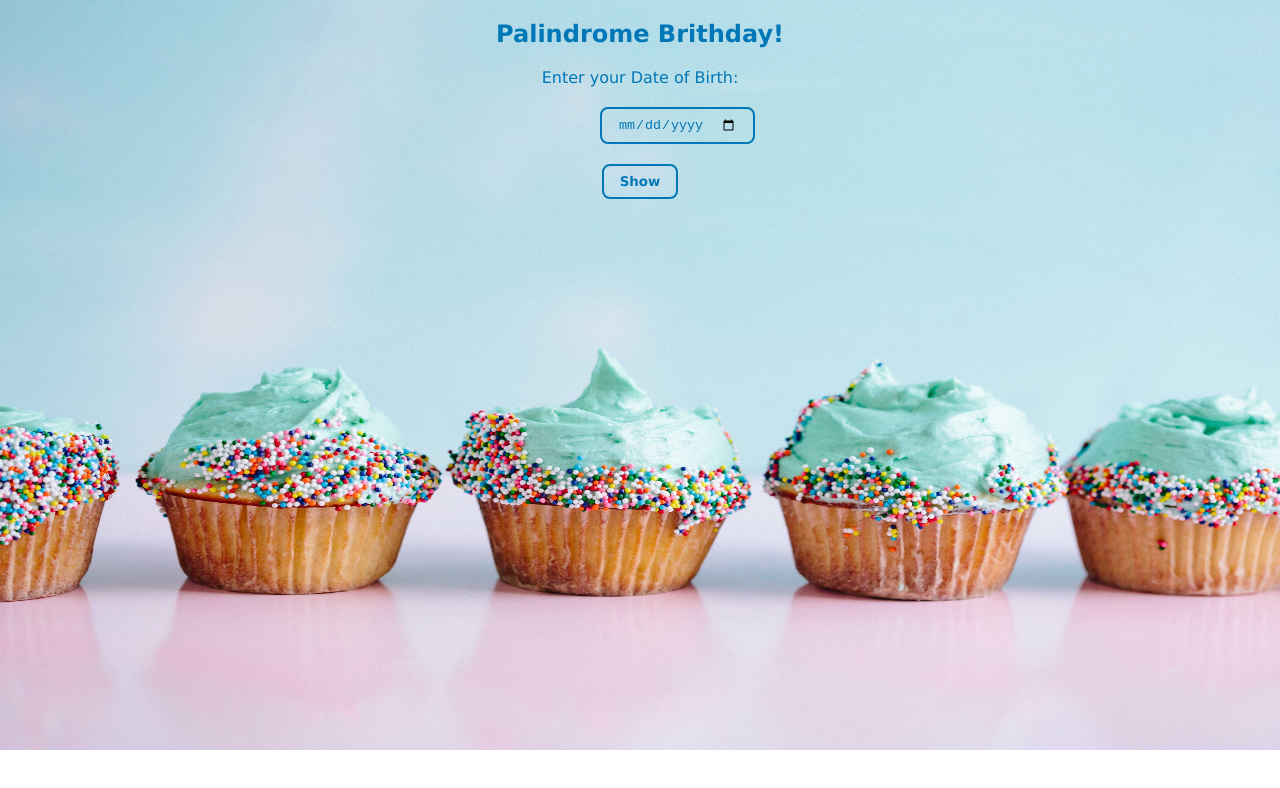
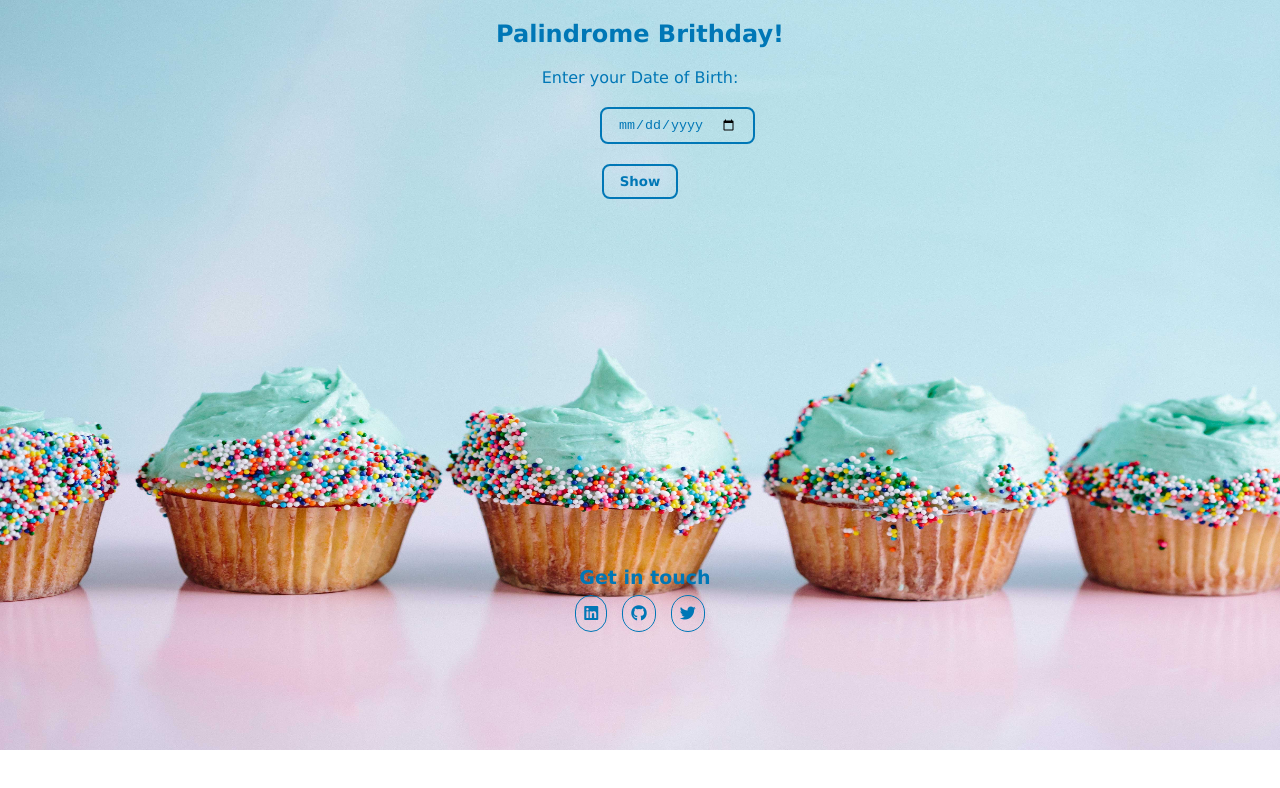
Before and after one commit to Aakarshashetty/palindrome-birthday, a plain HTML site: page index.html in a window 1280 px wide. Drawn offline with Linux system fonts and the light colour scheme.

Commit message:
added footer

```diff
--- a/index.html
+++ b/index.html
@@ -5,16 +5,24 @@
     <meta http-equiv="X-UA-Compatible" content="IE=edge">
     <meta name="viewport" content="width=device-width, initial-scale=1.0">
     <title>palindrome-birthday</title>
+    <link rel="stylesheet" href="https://cdnjs.cloudflare.com/ajax/libs/font-awesome/6.0.0/css/all.min.css">
     <link rel="stylesheet" href="styles.css">
 </head>
 <body>
     <h2>Palindrome Brithday!</h2>
     <label for="date">Enter your Date of Birth:
-
     </label>
     <input type="date" id="date" />
     <button class="show-btn">Show</button>
     <div class="output"></div>
+    <footer class="footer">
+        <div class="footer-insider">Get in touch</div>
+        <div class="flex">
+            <a class="link" href="https://www.linkedin.com/in/aakarsha-kodthiwada-5566bb184/"><i class="fa-brands fa-linkedin"></i></a>
+            <a class="link" href="https://github.com/Aakarshashetty"><i class="fa-brands fa-github"></i></a>
+            <a class="link" href="https://twitter.com/Aakarsha_shetty"><i class="fa-brands fa-twitter"></i></a>
+        </div>
+    </footer>
     <script src="script.js"></script>
 </body>
 </html>
--- a/styles.css
+++ b/styles.css
@@ -5,7 +5,9 @@ body{
     background: url("/img/background.jpg");
     background-size: 1400px 750px;
     background-repeat: no-repeat;
+    background-attachment: fixed;
     color: #0077b6;
+    margin-bottom: 0px;
 }
 label{
     display: block;
@@ -46,3 +48,31 @@ input:focus{
 input:hover{
     cursor: pointer;
 }
+.footer{
+    padding: 1rem 1rem;
+    color: #0077b6;
+    text-align: center;
+    margin: 319px 20px;
+    margin-bottom: 0px;
+}
+.footer .link{
+    color: #0077b6;
+    margin: 5px 5px;
+    border: 1.5px solid #0077b6;
+    border-radius: 10rem;
+    padding: 0.5rem 0.5rem;
+}
+.footer ul{
+    padding-inline-start: 0px;
+}
+.footer-insider{
+    font-weight: bold;
+    font-size: 19px;
+    padding-bottom: 1rem;
+    margin: 0px 0px;
+    margin-left: 10px;
+}
+.footer .link:hover{
+    background-color: #0077b6;
+    color: white;
+}
```
